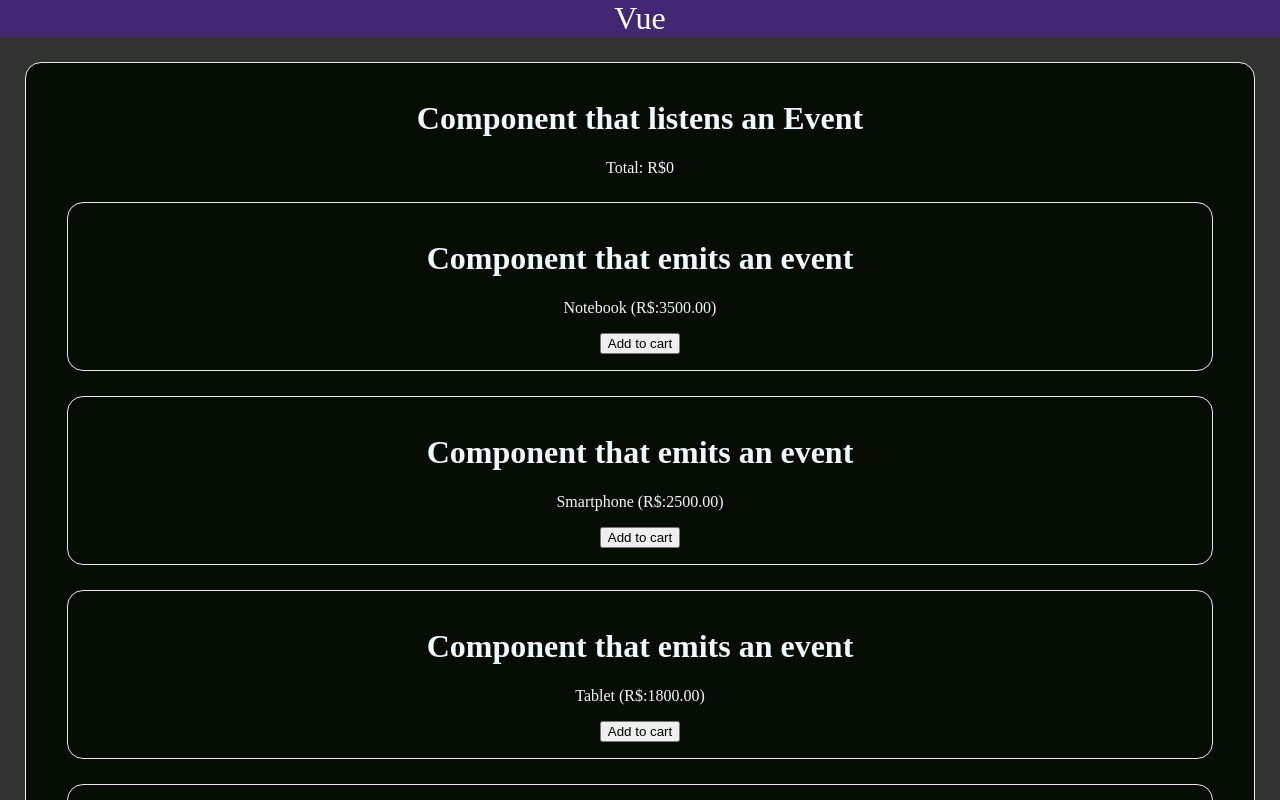
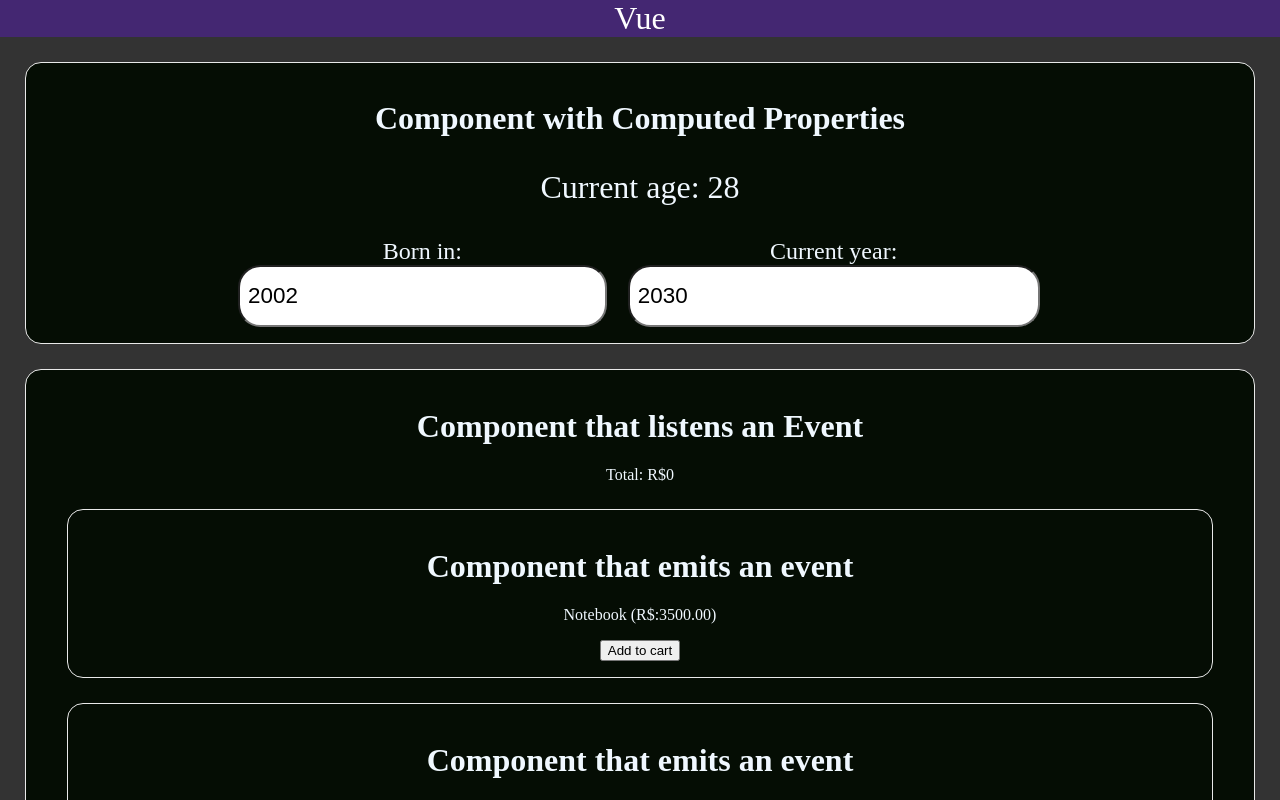
Before and after one commit to AltamiroF-22/vue-learning-basic, a Vue app: page / in a window 1280 px wide. Shown: the top 800 px of the page. Built offline with nearby package versions, Linux system fonts and the light colour scheme.

Commit message:
Computed properties

```diff
--- a/src/App.vue
+++ b/src/App.vue
@@ -6,6 +6,7 @@ import WithNonPrimitiveReactiveData from './components/WithNon-PrimitiveReactive
 import DataBiding from './components/DataBiding.vue';
 import WithProps from './components/WithProps.vue';
 import ListenEvent from './components/ListenEvent.vue';
+import ComputedProperties from './components/ComputedProperties.vue';
 
 import { products } from './components/WithData.vue';
 </script>
@@ -15,6 +16,7 @@ import { products } from './components/WithData.vue';
     Vue
   </header>
 
+  <ComputedProperties/>
   <ListenEvent/>
 
 
--- /dev/null
+++ b/src/components/ComputedProperties.vue
@@ -0,0 +1,50 @@
+<script setup>
+import { ref , computed} from 'vue';
+
+const bornIN = ref(2002)
+const currentYear = ref(2030)
+
+const age = computed(() => {
+    return currentYear.value - bornIN.value
+})
+
+
+</script>
+
+<template>
+    <div class="component">
+        <h1>Component with Computed Properties</h1>
+       <p>Current age: {{ age }}</p>
+
+       <div class="year">
+     <div class="">
+        <label for="year">Born in:</label>
+        <input type="number" v-model="bornIN">
+     </div>
+<div class="">
+
+    <label for="year">Current year:</label>
+        <input type="number" v-model="currentYear">
+</div>
+       </div>
+    </div>
+</template>
+
+
+<style scoped>
+    p{
+        font-size: 2rem;
+    }
+
+    .year{
+        display:  flex;
+        align-items: center;
+        justify-content: center;
+    }
+    input{
+        width: 90%;
+    }
+    label{
+        font-size: 1.5rem;
+    }
+</style>
```
